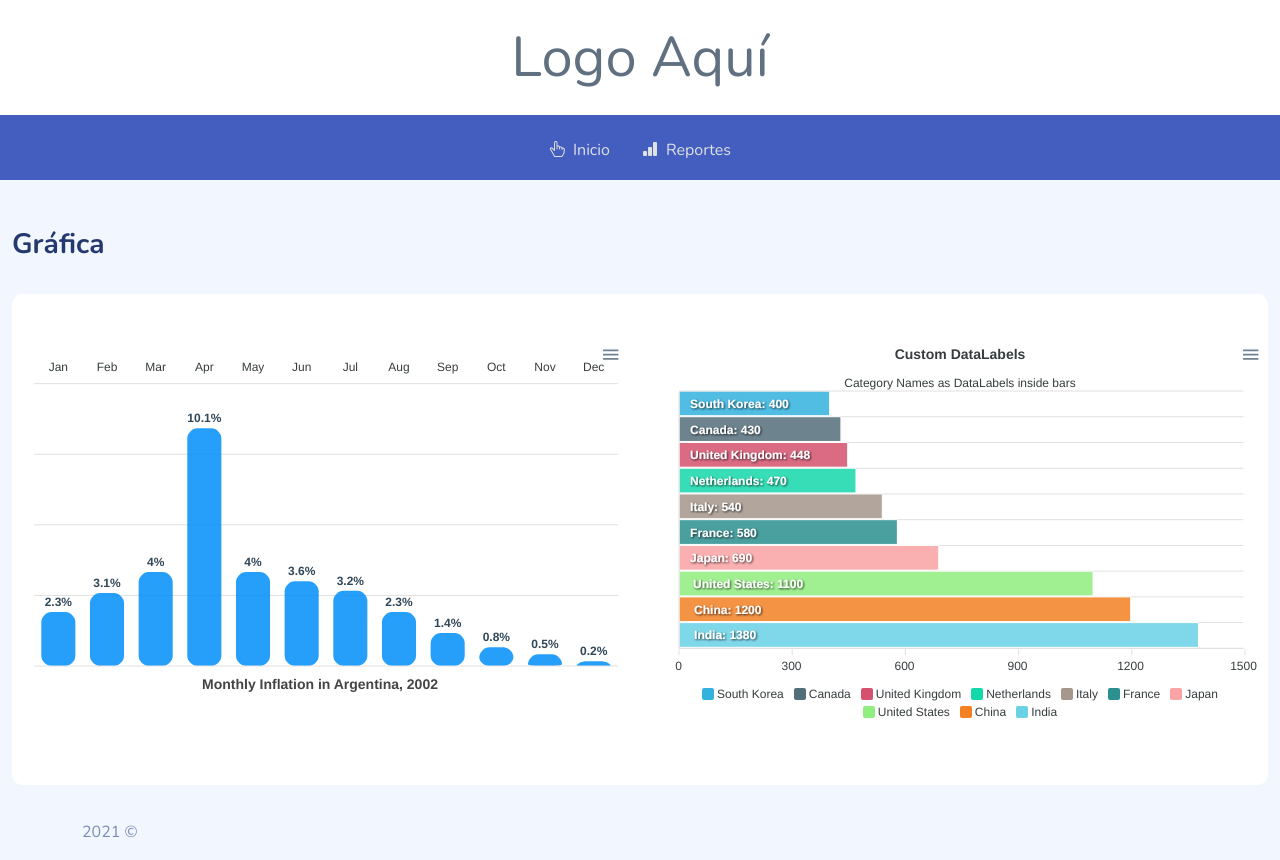
After one commit to JavierYucraZ/ODECO, a PHP site: page /ReclamosOperador.php in a window 1280 px wide. The commit adds this page. Run offline with PHP 8.4, Linux system fonts and the light colour scheme; some libraries are stand-ins or nearby versions.

Commit message:
Actualizacion DB

```diff
--- /dev/null
+++ b/Public/js/barCharts.js
@@ -0,0 +1,95 @@
+var options = {
+  series: [
+    {
+      data: [400, 430, 448, 470, 540, 580, 690, 1100, 1200, 1380],
+    },
+  ],
+  chart: {
+    type: "bar",
+    height: 380,
+  },
+  plotOptions: {
+    bar: {
+      barHeight: "100%",
+      distributed: true,
+      horizontal: true,
+      dataLabels: {
+        position: "bottom",
+      },
+    },
+  },
+  colors: [
+    "#33b2df",
+    "#546E7A",
+    "#d4526e",
+    "#13d8aa",
+    "#A5978B",
+    "#2b908f",
+    "#f9a3a4",
+    "#90ee7e",
+    "#f48024",
+    "#69d2e7",
+  ],
+  dataLabels: {
+    enabled: true,
+    textAnchor: "start",
+    style: {
+      colors: ["#fff"],
+    },
+    formatter: function (val, opt) {
+      return opt.w.globals.labels[opt.dataPointIndex] + ":  " + val;
+    },
+    offsetX: 0,
+    dropShadow: {
+      enabled: true,
+    },
+  },
+  stroke: {
+    width: 1,
+    colors: ["#fff"],
+  },
+  xaxis: {
+    categories: [
+      "South Korea",
+      "Canada",
+      "United Kingdom",
+      "Netherlands",
+      "Italy",
+      "France",
+      "Japan",
+      "United States",
+      "China",
+      "India",
+    ],
+  },
+  yaxis: {
+    labels: {
+      show: false,
+    },
+  },
+  title: {
+    text: "Custom DataLabels",
+    align: "center",
+    floating: true,
+  },
+  subtitle: {
+    text: "Category Names as DataLabels inside bars",
+    align: "center",
+  },
+  tooltip: {
+    theme: "dark",
+    x: {
+      show: false,
+    },
+    y: {
+      title: {
+        formatter: function () {
+          return "";
+        },
+      },
+    },
+  },
+};
+
+var chart = new ApexCharts(document.querySelector("#bar"), options);
+chart.render();
--- /dev/null
+++ b/Public/js/columnCharts.js
@@ -0,0 +1,96 @@
+var options = {
+  series: [
+    {
+      name: "Inflation",
+      data: [2.3, 3.1, 4.0, 10.1, 4.0, 3.6, 3.2, 2.3, 1.4, 0.8, 0.5, 0.2],
+    },
+  ],
+  chart: {
+    height: 350,
+    type: "bar",
+  },
+  plotOptions: {
+    bar: {
+      borderRadius: 10,
+      dataLabels: {
+        position: "top", // top, center, bottom
+      },
+    },
+  },
+  dataLabels: {
+    enabled: true,
+    formatter: function (val) {
+      return val + "%";
+    },
+    offsetY: -20,
+    style: {
+      fontSize: "12px",
+      colors: ["#304758"],
+    },
+  },
+
+  xaxis: {
+    categories: [
+      "Jan",
+      "Feb",
+      "Mar",
+      "Apr",
+      "May",
+      "Jun",
+      "Jul",
+      "Aug",
+      "Sep",
+      "Oct",
+      "Nov",
+      "Dec",
+    ],
+    position: "top",
+    axisBorder: {
+      show: false,
+    },
+    axisTicks: {
+      show: false,
+    },
+    crosshairs: {
+      fill: {
+        type: "gradient",
+        gradient: {
+          colorFrom: "#D8E3F0",
+          colorTo: "#BED1E6",
+          stops: [0, 100],
+          opacityFrom: 0.4,
+          opacityTo: 0.5,
+        },
+      },
+    },
+    tooltip: {
+      enabled: true,
+    },
+  },
+  yaxis: {
+    axisBorder: {
+      show: false,
+    },
+    axisTicks: {
+      show: false,
+    },
+    labels: {
+      show: false,
+      formatter: function (val) {
+        return val + "%";
+      },
+    },
+  },
+  title: {
+    text: "Monthly Inflation in Argentina, 2002",
+    floating: true,
+    offsetY: 330,
+    align: "center",
+    style: {
+      color: "#444",
+    },
+  },
+};
+
+var chart = new ApexCharts(document.querySelector("#columns"), options);
+chart.render();
--- a/Public/shared/navbar.html
+++ b/Public/shared/navbar.html
@@ -2,9 +2,15 @@
   <div class="container d-flex justify-content-center">
     <ul>
       <li class="menu-item">
-        <a href="index.php" class="menu-link">
+        <a href="./index.php" class="menu-link">
           <i class="bi bi-house-door-fill"></i>
           <span>Inicio</span>
+        </a>
+      </li>
+      <li class="menu-item">
+        <a href="./ReclamosOperador.php" class="menu-link">
+          <i class="bi bi-bar-chart-fill"></i>
+          <span>Reportes</span>
         </a>
       </li>
 
--- a/Public/shared/scripts.html
+++ b/Public/shared/scripts.html
@@ -1,3 +1,4 @@
 <script src="Public/mazer/vendors/perfect-scrollbar/perfect-scrollbar.min.js"></script>
 <script src="Public/mazer/js/bootstrap.bundle.min.js"></script>
 <script src="Public/mazer/js/pages/horizontal-layout.js"></script>
+<script src="https://cdn.jsdelivr.net/npm/apexcharts"></script>
--- /dev/null
+++ b/ReclamosOperador.php
@@ -0,0 +1,82 @@
+<?php $title = "Reclamos por Operador" ?>
+<?php include("./Public/shared/head.php"); ?>
+</head>
+
+<body>
+    <div id="app">
+        <div id="main" class="layout-horizontal">
+            <header class="mb-5">
+                <div class="header-top">
+                    <div class="container d-lg-flex justify-content-lg-center">
+                        <div class="logo">
+                            <!-- <a href="index.html"><img src="Public/mazer/images/logo/logo.png" alt="Logo"/></a> -->
+                            <span class="display-4">
+                                Logo Aquí
+                            </span>
+                        </div>
+                        <div class="header-top-right">
+                            <a href="#" class="burger-btn d-block d-xl-none">
+                                <i class="bi bi-justify fs-3"></i>
+                            </a>
+                        </div>
+                    </div>
+                </div>
+                <?php include("./Public/shared/navbar.html") ?>
+            </header>
+
+            <div class="content-wrapper container-fluid">
+                <div class="page-heading">
+                    <h3>Gráfica</h3>
+                </div>
+                <div class="page-content">
+                    <section class="row">
+                        <div class="col-12">
+                            <section class="section">
+                                <div class="card py-5">
+                                    <div class="row">
+                                        <div class="col-12 col-md-6">
+                                            <div id="columns"></div>
+                                        </div>
+                                        <div class="col-12 col-md-6">
+                                            <div id="bar"></div>
+                                        </div>
+                                    </div>
+                                </div>
+                            </section>
+                        </div>
+                    </section>
+                </div>
+
+                <footer>
+                    <div class="container">
+                        <div class="footer clearfix mb-0 text-muted">
+                            <div class="float-start">
+                                <p>2021 &copy;</p>
+                            </div>
+                        </div>
+                    </div>
+                </footer>
+            </div>
+        </div>
+    </div>
+    <?php include("./Public/shared/scripts.html") ?>
+    <script src="./Public/js/columnCharts.js"></script>
+    <script src="./Public/js/barCharts.js"></script>
+</body>
+
+</html>
+
+
+<!--
+    Columnas
+    Operador vs Reclamos
+    En base al operador y periodo
+
+    Barras(Porcentede)
+    Procedente
+    Improcedente
+    Parcialmente procedente
+
+    Torta
+    Servicio -> Click en Item => Tipo Reclamo
+ -->
--- a/index.php
+++ b/index.php
@@ -151,7 +151,6 @@ include("./Public/sql/requestData.php");
     </div>
     <?php include("./Public/shared/scripts.html") ?>
     <script src="./Public/mazer/vendors/simple-datatables/simple-datatables.js"></script>
-    <script src="https://cdn.jsdelivr.net/npm/apexcharts"></script>
     <script src="./Public/js/MainChart.js"></script>
     <script>
     // Simple Datatable
```
Also changed, not shown: Public/js/requestData.js (added).
